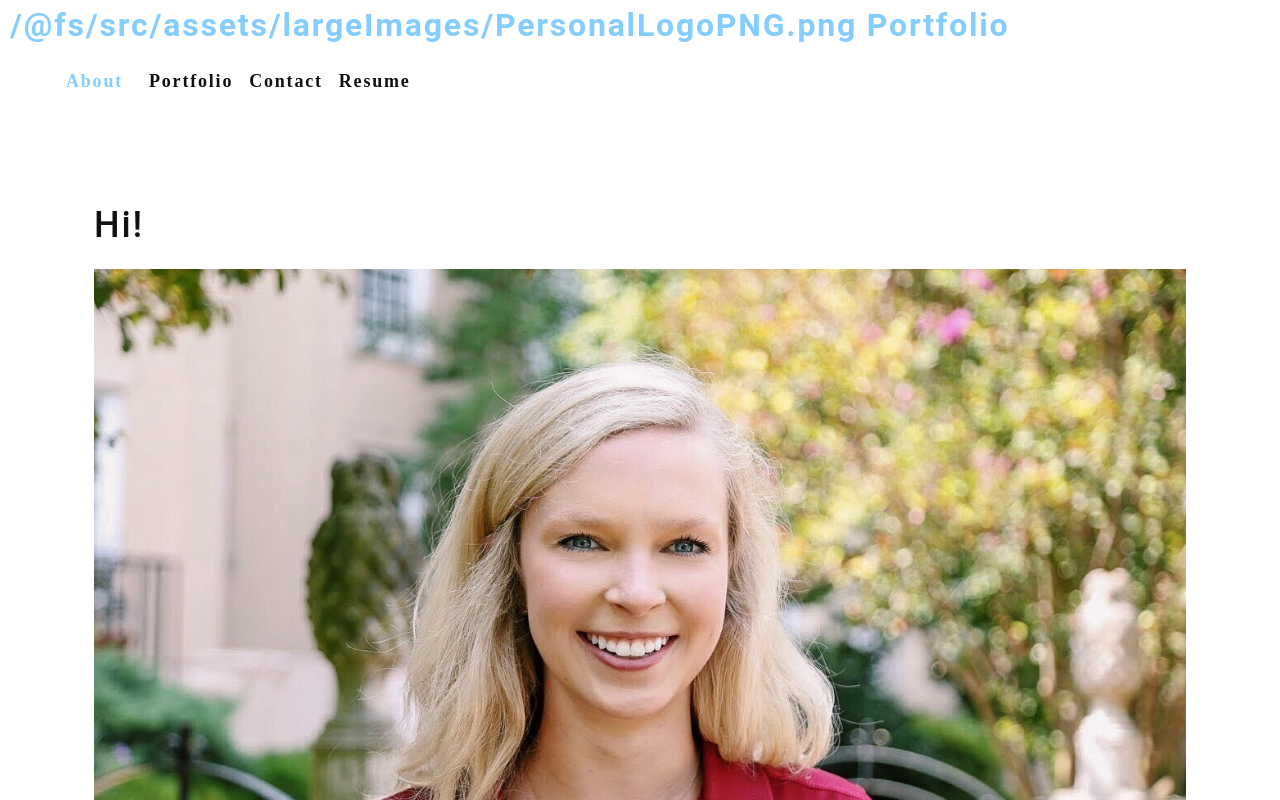
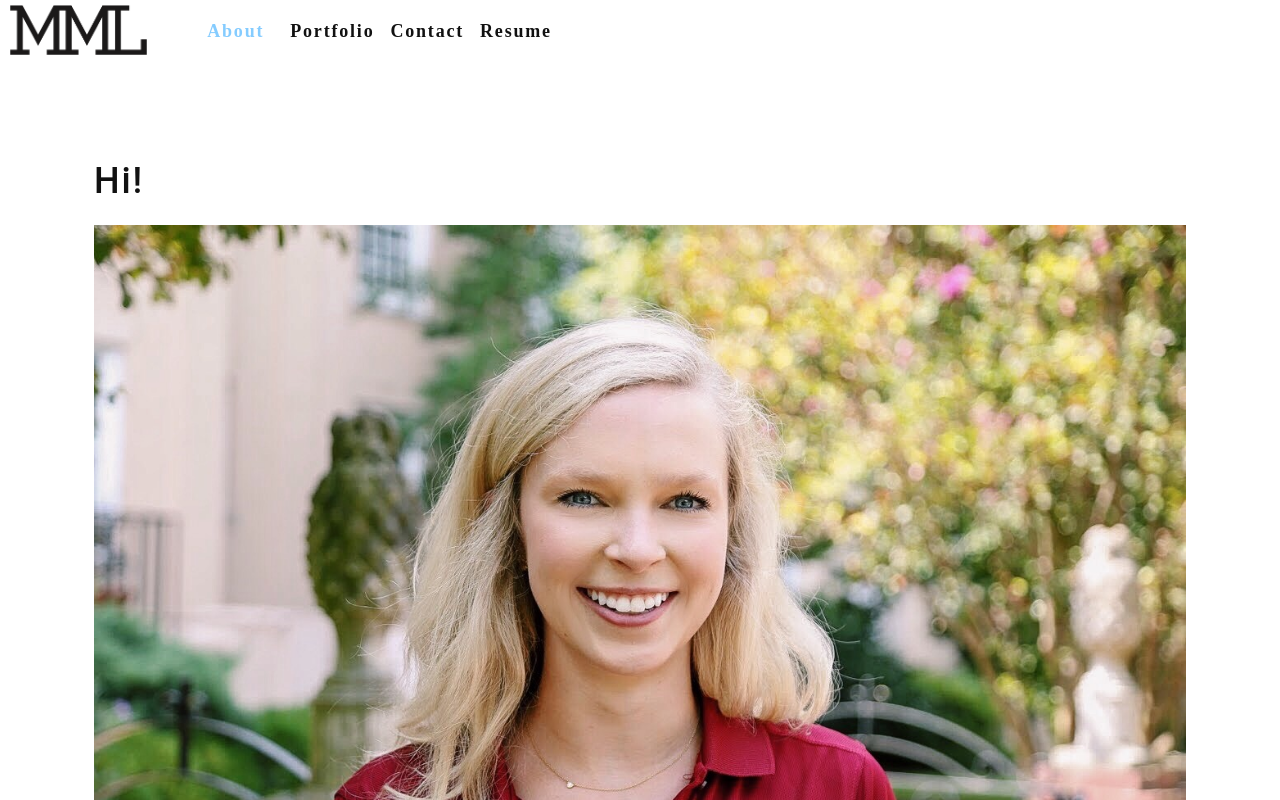
Before and after one commit to mmlawton15/ReactPortfolio, a React (Create React App) app: page / in a window 1280 px wide. Shown: the top 800 px of the page. Built offline with nearby package versions, Linux system fonts and the light colour scheme.

Commit message:
fixing up image in portfolio

```diff
--- a/src/components/Nav/index.js
+++ b/src/components/Nav/index.js
@@ -30,7 +30,7 @@ function Nav() {
         <header data-testid='header' className='flex-row px-1'>
             <h2>
                 <a data-testid='link' href='/'>
-                    <span role='img' aria-label='personalLogo'>{personalLogo}</span> Portfolio
+                    <img src={personalLogo} class='logo'/>
                 </a>
             </h2>
             <nav>
--- a/src/index.css
+++ b/src/index.css
@@ -175,6 +175,7 @@ textarea {
 .flex-row {
   display: flex;
   flex-wrap: wrap;
+  flex-direction: row;
 }
 
 .space-between {
@@ -293,3 +294,8 @@ a {
 .navActive {
   color: var(--secondary);
 }
+
+.logo {
+  height: 50px;
+  width: auto;
+}
```
Also changed, not shown: src/assets/largeImages/PersonalLogoPNG.png.
